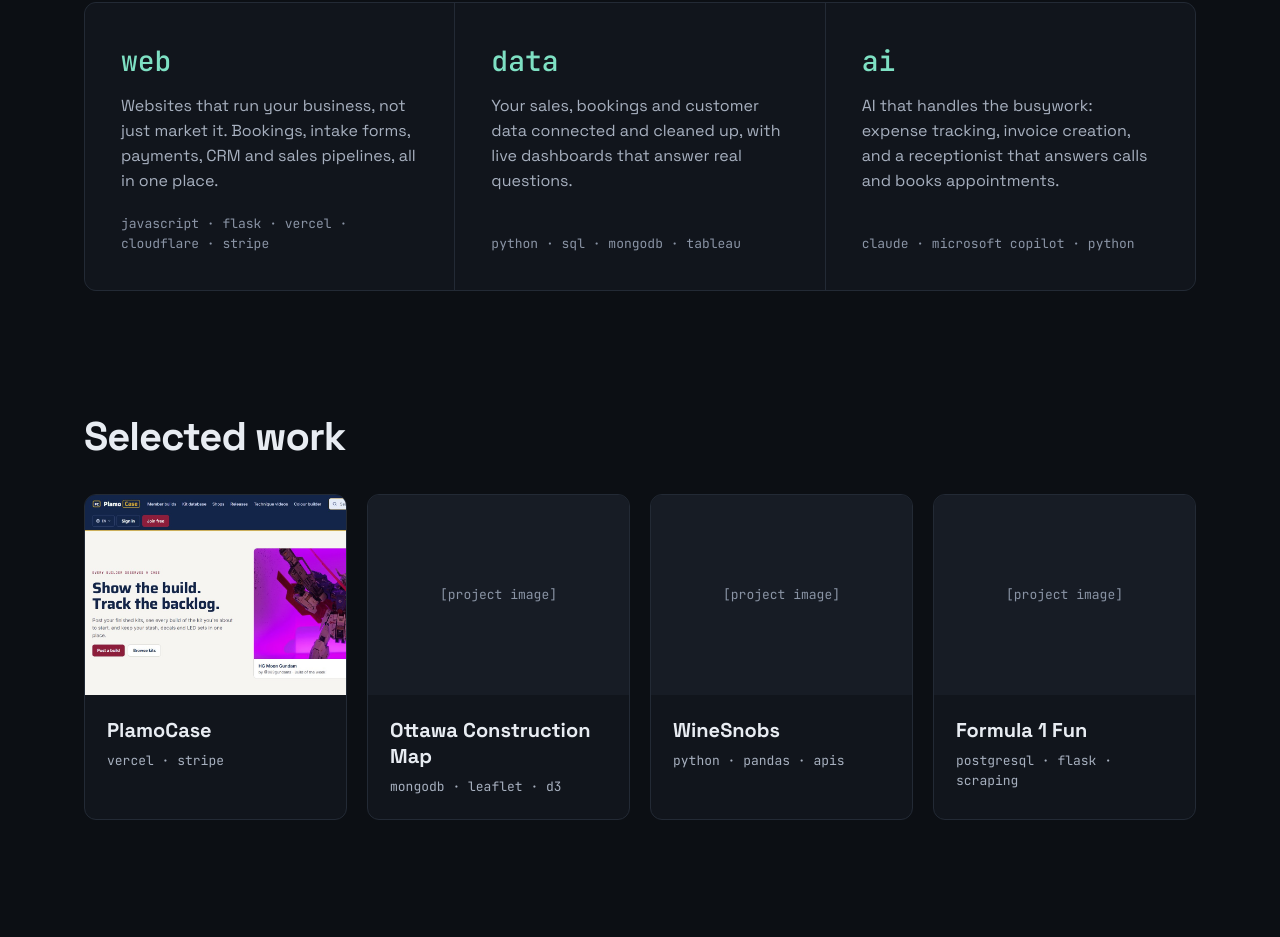
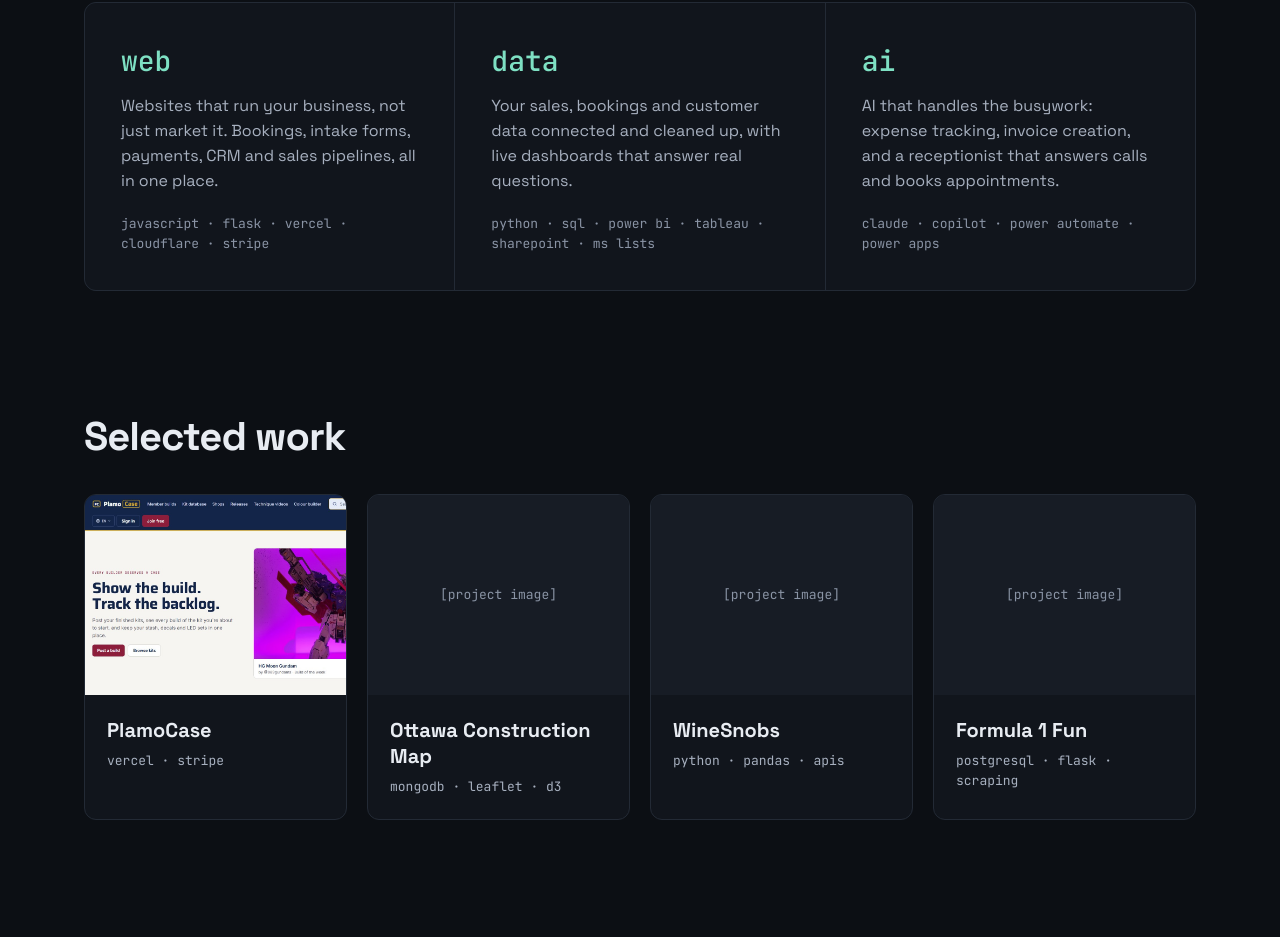
Before and after one commit to bso613/BS2-website, a plain HTML site: page index.html in a window 1280 px wide. Shown: the part 742-1679 px from the top of the page. Drawn offline with Linux system fonts and the light colour scheme.

Commit message:
Add Microsoft 365 tools to data and AI boxes
Co-Authored-By: Claude Opus 5.5 <noreply@anthropic.com>
Claude-Session: https://claude.ai/code/session_01F8fwsSpEZ6fM53fJNpDkd5

```diff
--- a/index.html
+++ b/index.html
@@ -113,12 +113,12 @@
     <div class="service">
       <p class="tag mono">data</p>
       <p>Your sales, bookings and customer data connected and cleaned up, with live dashboards that answer real questions.</p>
-      <p class="tools mono">python · sql · mongodb · tableau</p>
+      <p class="tools mono">python · sql · power bi · tableau · sharepoint · ms lists</p>
     </div>
     <div class="service">
       <p class="tag mono">ai</p>
       <p>AI that handles the busywork: expense tracking, invoice creation, and a receptionist that answers calls and books appointments.</p>
-      <p class="tools mono">claude · microsoft copilot · python</p>
+      <p class="tools mono">claude · copilot · power automate · power apps</p>
     </div>
   </section>
 
```
